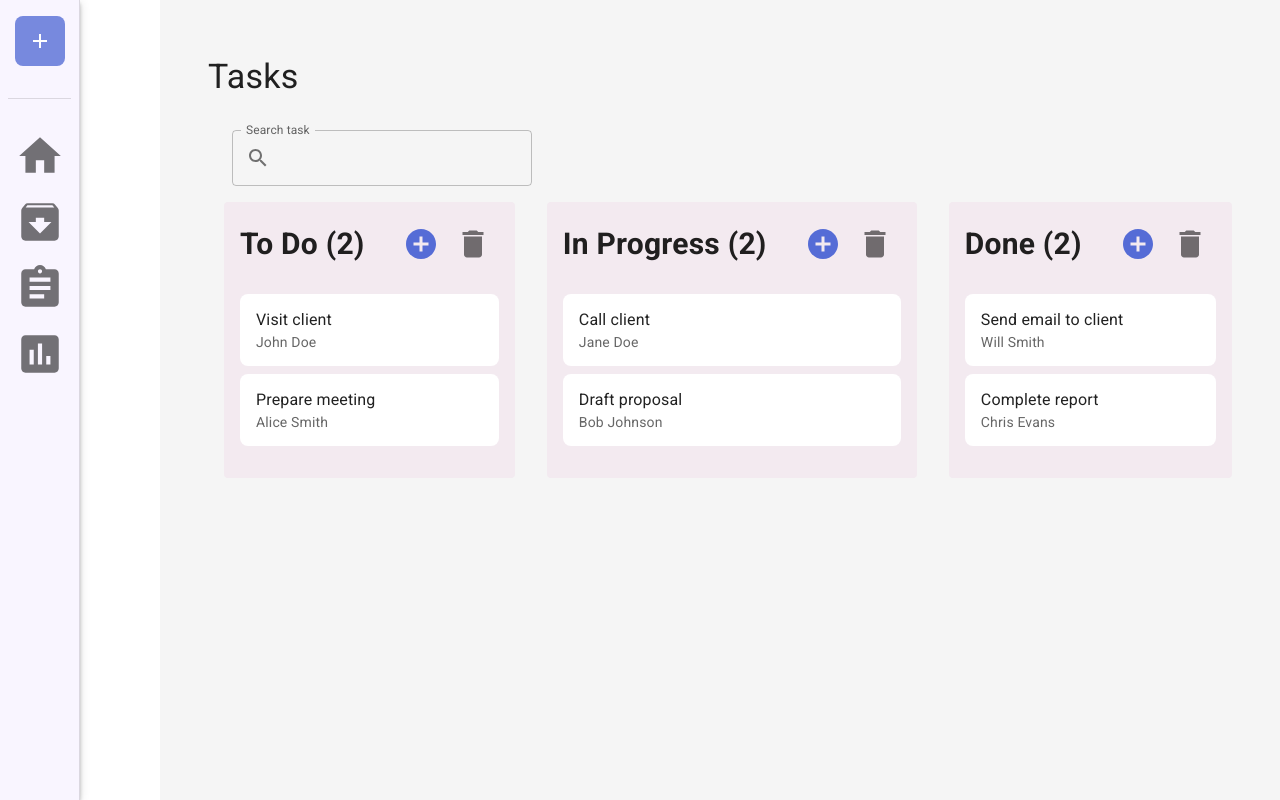
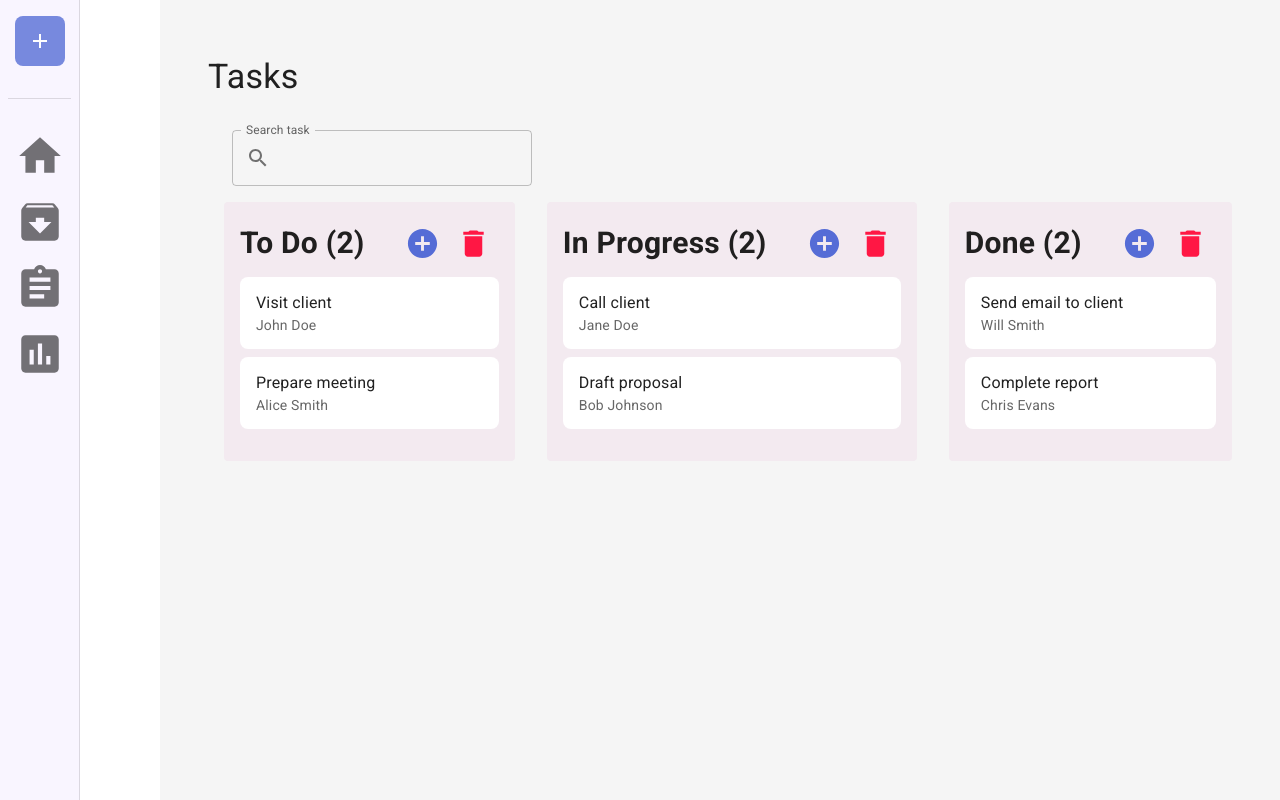
Before and after one commit to frankie453/Office-Support-for-Not-for-Profit-Companies, a React (Vite) app in the folder frontend/nfp_app/: page /tasks in a window 1280 px wide. Built offline with nearby package versions, Linux system fonts and the light colour scheme.

Commit message:
Fixed task page frontend to change task statuses

```diff
--- a/frontend/nfp_app/src/pages/TaskPage.tsx
+++ b/frontend/nfp_app/src/pages/TaskPage.tsx
@@ -1,7 +1,6 @@
 import React, { useState } from "react";
 import {
     Box,
-  Container,
     Typography,
     IconButton,
     TextField,
@@ -14,61 +13,92 @@ import {
     DialogContent,
     DialogActions,
     Button,
-  AppBar,
-  Toolbar,
-  Fab,
     InputAdornment,
     Checkbox,
 } from "@mui/material";
+import SearchIcon from "@mui/icons-material/Search";
+import ClearIcon from "@mui/icons-material/Clear";
 import AddCircleIcon from "@mui/icons-material/AddCircle";
-import MenuIcon from "@mui/icons-material/Menu";
-import HomeIcon from "@mui/icons-material/Home";
-import ArchiveIcon from "@mui/icons-material/Archive";
-import AssignmentIcon from "@mui/icons-material/Assignment";
-import AssessmentIcon from "@mui/icons-material/Assessment";
-import AddIcon from "@mui/icons-material/Add";
-import ClearIcon from "@mui/icons-material/Clear";
-import SearchIcon from "@mui/icons-material/Search";
 import DeleteIcon from "@mui/icons-material/Delete";
 
 export default function TaskPage() {
     const [searchTerm, setSearchTerm] = useState("");
-  const [tasks, setTasks] = useState({
+    const [tasks, setTasks] = useState<Record<string, Task[]>>({
         todo: [
-      { primary: "Visit client", secondary: "John Doe" },
-      { primary: "Prepare meeting", secondary: "Alice Smith" },
+            { primary: "Visit client", secondary: "John Doe", status: "todo" },
+            { primary: "Prepare meeting", secondary: "Alice Smith", status: "todo" },
         ],
         inProgress: [
-      { primary: "Call client", secondary: "Jane Doe" },
-      { primary: "Draft proposal", secondary: "Bob Johnson" },
+            { primary: "Call client", secondary: "Jane Doe", status: "inProgress" },
+            { primary: "Draft proposal", secondary: "Bob Johnson", status: "inProgress" },
         ],
         done: [
-      { primary: "Send email to client", secondary: "Will Smith" },
-      { primary: "Complete report", secondary: "Chris Evans" },
+            { primary: "Send email to client", secondary: "Will Smith", status: "done" },
+            { primary: "Complete report", secondary: "Chris Evans", status: "done" },
         ],
     });
 
     const [dialogOpen, setDialogOpen] = useState(false);
+    const [newTaskDialogOpen, setNewTaskDialogOpen] = useState(false);
     const [deleteDialogOpen, setDeleteDialogOpen] = useState(false);
+    const [editTask, setEditTask] = useState<Task | null>(null);
+    const [currentSection, setCurrentSection] = useState<string>("");
     const [newTask, setNewTask] = useState({ primary: "", secondary: "" });
-  const [currentSection, setCurrentSection] =
-    useState<keyof typeof tasks>("todo");
     const [selectedTasks, setSelectedTasks] = useState<string[]>([]);
 
-  const handleOpenDialog = (section: keyof typeof tasks) => {
-    setCurrentSection(section);
+    const handleOpenDialog = (task: Task) => {
+        setEditTask(task);
         setDialogOpen(true);
-  };
-
-  const handleOpenDeleteDialog = (section: keyof typeof tasks) => {
-    setCurrentSection(section);
-    setDeleteDialogOpen(true);
-    setSelectedTasks([]);
     };
 
     const handleCloseDialog = () => {
         setDialogOpen(false);
+        setEditTask(null);
+    };
+
+    const handleOpenNewTaskDialog = (section: string) => {
+        setCurrentSection(section);
+        setNewTaskDialogOpen(true);
+    };
+
+    const handleCloseNewTaskDialog = () => {
+        setNewTaskDialogOpen(false);
         setNewTask({ primary: "", secondary: "" });
+    };
+
+    const handleAddTask = () => {
+        if (newTask.primary.trim() !== "") {
+            setTasks((currentTasks) => ({
+                ...currentTasks,
+                [currentSection]: [
+                    ...currentTasks[currentSection],
+                    { ...newTask, status: currentSection },
+                ],
+            }));
+            handleCloseNewTaskDialog();
+        }
+    };
+
+    const handleStatusChange = (newStatus: string) => {
+        if (editTask && editTask.status !== newStatus) {
+            setTasks((currentTasks) => {
+                // Remove task from current section
+                const updatedTasks = { ...currentTasks };
+                updatedTasks[editTask.status] = updatedTasks[editTask.status].filter(
+                    (task) => task.primary !== editTask.primary
+                );
+                // Add task to new section
+                const taskCopy = { ...editTask, status: newStatus };
+                updatedTasks[newStatus] = [...updatedTasks[newStatus], taskCopy];
+                return updatedTasks;
+            });
+            setEditTask({ ...editTask, status: newStatus });
+        }
+    };
+
+    const handleOpenDeleteDialog = (section: string) => {
+        setCurrentSection(section);
+        setDeleteDialogOpen(true);
     };
 
     const handleCloseDeleteDialog = () => {
@@ -76,32 +106,30 @@ export default function TaskPage() {
         setSelectedTasks([]);
     };
 
-  const handleAddTask = () => {
-    if (newTask.primary.trim()) {
-      setTasks((prevTasks) => ({
-        ...prevTasks,
-        [currentSection]: [...prevTasks[currentSection], newTask],
-      }));
-      handleCloseDialog();
+    const handleToggleTask = (taskPrimary: string) => {
+        setSelectedTasks((currentSelected) => {
+            if (currentSelected.includes(taskPrimary)) {
+                return currentSelected.filter((primary) => primary !== taskPrimary);
+            } else {
+                return [...currentSelected, taskPrimary];
             }
+        });
     };
 
     const handleDeleteTasks = () => {
-    setTasks((prevTasks) => ({
-      ...prevTasks,
-      [currentSection]: prevTasks[currentSection].filter(
+        setTasks((currentTasks) => {
+            const updatedTasks = { ...currentTasks };
+            updatedTasks[currentSection] = updatedTasks[currentSection].filter(
                 (task) => !selectedTasks.includes(task.primary)
-      ),
-    }));
+            );
+            return updatedTasks;
+        });
         handleCloseDeleteDialog();
     };
 
-  const handleToggleTask = (taskPrimary: string) => {
-    setSelectedTasks((prevSelected) =>
-      prevSelected.includes(taskPrimary)
-        ? prevSelected.filter((t) => t !== taskPrimary)
-        : [...prevSelected, taskPrimary]
-    );
+    const handleSaveTask = () => {
+
+        handleCloseDialog();
     };
 
     const filteredTasks = {
@@ -118,93 +146,16 @@ export default function TaskPage() {
 
     return (
         <>
-      {/* Sidebar */}
-      <AppBar
-        position="fixed"
-        sx={{
-          top: 0,
-          left: 0,
-          width: 80,
-          height: "100%",
-          display: "flex",
-          flexDirection: "column",
-          justifyContent: "space-between",
-          bgcolor: "background.paper",
-        }}
-      >
-        <Toolbar
-          sx={{
-            display: "flex",
-            flexDirection: "column",
-            alignItems: "center",
-            gap: 2,
-            paddingTop: 2,
-          }}
-        >
-          <IconButton>
-            <MenuIcon sx={{ fontSize: "50px" }} />
-          </IconButton>
-          <IconButton>
-            <Fab color="primary" aria-label="add">
-              <AddIcon />
-            </Fab>
-          </IconButton>
-          <IconButton>
-            <HomeIcon sx={{ fontSize: "50px" }} />
-          </IconButton>
-          <IconButton>
-            <ArchiveIcon sx={{ fontSize: "50px" }} />
-          </IconButton>
-          <IconButton>
-            <AssignmentIcon sx={{ fontSize: "50px" }} />
-          </IconButton>
-          <IconButton>
-            <AssessmentIcon sx={{ fontSize: "50px" }} />
-          </IconButton>
-        </Toolbar>
-      </AppBar>
-
-      {/* Header */}
-      {/* <AppBar position="static" color="inherit">
-        <Toolbar>
-          <IconButton>
-            <AccountCircleIcon fontSize="large" />
-          </IconButton>
-          <Box sx={{ flexGrow: 1 }}></Box>
-          <Box sx={{ display: "flex", gap: 2 }}>
-            <IconButton>
-              <NotificationsIcon fontSize="large" />
-            </IconButton>
-            <IconButton>
-              <SettingsIcon fontSize="large" />
-            </IconButton>
-          </Box>
-        </Toolbar>
-      </AppBar> */}
-
-      {/* Title and Search */}
+            {/* Search bar */}
             <Box sx={{ p: 3 }}>
-        <Typography variant="h4" sx={{ mb: 4 }}>
-          Tasks
-        </Typography>
-        <Box
-          sx={{
-            display: "flex",
-            flexDirection: "row",
-            alignItems: "center",
-            gap: 2,
-          }}
-        >
+                <Typography variant="h4" sx={{ mb: 4 }}>Tasks</Typography>
+                <Box sx={{ display: "flex", flexDirection: "row", gap: 2 }}>
                     <TextField
                         label="Search task"
                         variant="outlined"
                         value={searchTerm}
                         onChange={(e) => setSearchTerm(e.target.value)}
-            sx={{
-              ml: 3,
-              mb: 2,
-              width: "300px",
-            }}
+                        sx={{ ml: 3, mb: 2, width: "300px" }}
                         InputProps={{
                             startAdornment: (
                                 <InputAdornment position="start">
@@ -222,37 +173,70 @@ export default function TaskPage() {
                     />
                 </Box>
 
-        {/* Task Sections */}
-        <Box
-          sx={{
-            display: "flex",
-            flexDirection: "row",
-            justifyContent: "space-between",
-            gap: 2,
-          }}
-        >
+                {/* Task sections */}
+
+                <Box sx={{ display: "flex", flexDirection: "row", justifyContent: "space-between", gap: 2 }}>
                     <TaskSection
                         title="To Do"
                         tasks={filteredTasks.todo}
-            onAddTask={() => handleOpenDialog("todo")}
+                        onTaskClick={handleOpenDialog}
+                        onAddTask={() => handleOpenNewTaskDialog("todo")}
                         onDeleteTask={() => handleOpenDeleteDialog("todo")}
                     />
                     <TaskSection
                         title="In Progress"
                         tasks={filteredTasks.inProgress}
-            onAddTask={() => handleOpenDialog("inProgress")}
+                        onTaskClick={handleOpenDialog}
+                        onAddTask={() => handleOpenNewTaskDialog("inProgress")}
                         onDeleteTask={() => handleOpenDeleteDialog("inProgress")}
                     />
                     <TaskSection
                         title="Done"
                         tasks={filteredTasks.done}
-            onAddTask={() => handleOpenDialog("done")}
+                        onTaskClick={handleOpenDialog}
+                        onAddTask={() => handleOpenNewTaskDialog("done")}
                         onDeleteTask={() => handleOpenDeleteDialog("done")}
                     />
                 </Box>
 
-        {/* Add Task Dialog */}
+                {/* Edit Task Dialog */}
+
                 <Dialog open={dialogOpen} onClose={handleCloseDialog}>
+                    <DialogTitle>Change task status</DialogTitle>
+                    <DialogContent>
+                        <Box sx={{ display: "flex", flexDirection: "column", gap: 2 }}>
+                            <Button
+                                variant="contained"
+                                color="primary"
+                                onClick={() => handleStatusChange("todo")}
+                            >
+                                To Do
+                            </Button>
+                            <Button
+                                variant="contained"
+                                color="primary"
+                                onClick={() => handleStatusChange("inProgress")}
+                            >
+                                In Progress
+                            </Button>
+                            <Button
+                                variant="contained"
+                                color="primary"
+                                onClick={() => handleStatusChange("done")}
+                            >
+                                Done
+                            </Button>
+                        </Box>
+                    </DialogContent>
+                    <DialogActions>
+                        <Button onClick={handleCloseDialog}>Cancel</Button>
+                        <Button variant="contained" onClick={handleSaveTask}>Save</Button>
+                    </DialogActions>
+                </Dialog>
+
+                {/* New Task Dialog */}
+
+                <Dialog open={newTaskDialogOpen} onClose={handleCloseNewTaskDialog}>
                     <DialogTitle>Add New Task</DialogTitle>
                     <DialogContent>
                         <TextField
@@ -275,19 +259,18 @@ export default function TaskPage() {
                         />
                     </DialogContent>
                     <DialogActions>
-            <Button onClick={handleCloseDialog}>Cancel</Button>
-            <Button variant="contained" onClick={handleAddTask}>
-              Add Task
-            </Button>
+                        <Button onClick={handleCloseNewTaskDialog}>Cancel</Button>
+                        <Button variant="contained" onClick={handleAddTask}>Add Task</Button>
                     </DialogActions>
                 </Dialog>
 
                 {/* Delete Task Dialog */}
+
                 <Dialog open={deleteDialogOpen} onClose={handleCloseDeleteDialog}>
                     <DialogTitle>Delete Tasks</DialogTitle>
                     <DialogContent>
                         <List>
-              {tasks[currentSection].map((task, index) => (
+                            {tasks[currentSection]?.map((task, index) => (
                                 <ListItem key={index} disablePadding>
                                     <Checkbox
                                         checked={selectedTasks.includes(task.primary)}
@@ -300,24 +283,13 @@ export default function TaskPage() {
                     </DialogContent>
                     <DialogActions>
                         <Button onClick={handleCloseDeleteDialog}>Cancel</Button>
-            <Button
-              variant="contained"
-              color="error"
-              onClick={handleDeleteTasks}
-            >
+                        <Button variant="contained" color="error" onClick={handleDeleteTasks}>
                             Delete
                         </Button>
                     </DialogActions>
                 </Dialog>
+
             </Box>
-      {/* <Typography
-        fontWeight="bold"
-        variant="h3"
-        component="h2"
-        sx={{ padding: 2, mt: 5, mb: 2 }}
-      >
-        Task Page
-      </Typography> */}
         </>
     );
 }
@@ -325,71 +297,37 @@ export default function TaskPage() {
 interface Task {
     primary: string;
     secondary: string;
+    status: string;
 }
 
 interface TaskSectionProps {
     title: string;
     tasks: Task[];
+    onTaskClick: (task: Task) => void;
     onAddTask: () => void;
     onDeleteTask: () => void;
 }
 
-function TaskSection({
-  title,
-  tasks,
-  onAddTask,
-  onDeleteTask,
-}: TaskSectionProps) {
+
+
+function TaskSection({ title, tasks, onTaskClick, onAddTask, onDeleteTask }: TaskSectionProps) {
     return (
-    <Box
-      sx={{
-        flexGrow: 1,
-        borderRadius: 1,
-        bgcolor: "#F3EAF0",
-        display: "flex",
-        flexDirection: "column",
-        padding: 2,
-        ml: 2,
-      }}
-    >
-      <Box
-        sx={{
-          display: "flex",
-          justifyContent: "space-between",
-          alignItems: "center",
-        }}
-      >
-        <Typography variant="h6" sx={{ fontSize: "30px", fontWeight: "bold" }}>
-          {title} ({tasks.length})
-        </Typography>
+        <Box sx={{ flexGrow: 1, borderRadius: 1, bgcolor: "#F3EAF0", display: "flex", flexDirection: "column", padding: 2, ml: 2 }}>
+            <Box sx={{ display: "flex", justifyContent: "space-between", alignItems: "center" }}>
+                <Typography variant="h6" sx={{ fontSize: "30px", fontWeight: "bold" }}>{title} ({tasks.length})</Typography>
                 <Box>
-          <IconButton aria-label="add" color="primary" onClick={onAddTask}>
-            <AddCircleIcon sx={{ fontSize: 36 }} />
+                    <IconButton onClick={onAddTask}>
+                        <AddCircleIcon fontSize="large" color="primary" />
                     </IconButton>
-          <IconButton
-            aria-label="delete"
-            color="default"
-            onClick={onDeleteTask}
-          >
-            <DeleteIcon sx={{ fontSize: 36 }} />
+                    <IconButton onClick={onDeleteTask}>
+                        <DeleteIcon fontSize="large" color="error"/>
                     </IconButton>
                 </Box>
             </Box>
-      <div>
-        <hr style={{ border: "1px gray" }} />
-      </div>
             <List>
                 {tasks.map((task, index) => (
-          <ListItem
-            key={index}
-            disablePadding
-            sx={{
-              backgroundColor: "white",
-              borderRadius: "8px",
-              marginBottom: "8px",
-            }}
-          >
-            <ListItemButton>
+                    <ListItem key={index} disablePadding sx={{ backgroundColor: "white", borderRadius: "8px", marginBottom: "8px" }}>
+                        <ListItemButton onClick={() => onTaskClick(task)}>
                             <ListItemText primary={task.primary} secondary={task.secondary} />
                         </ListItemButton>
                     </ListItem>
```
Lines whose indentation alone changed are shown as unchanged.
